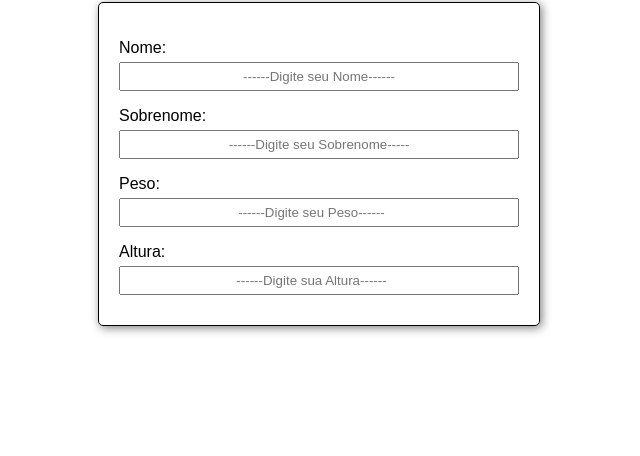
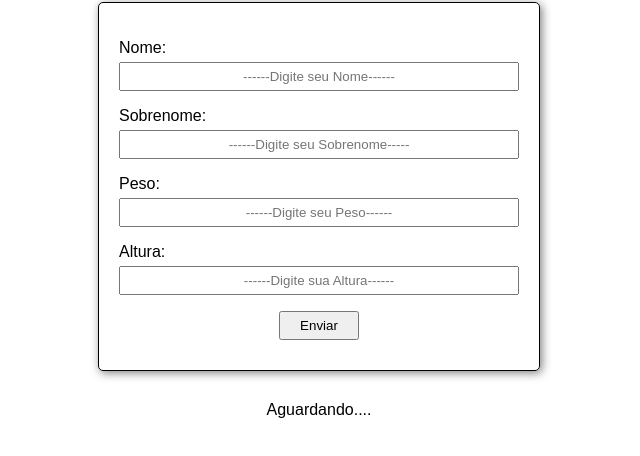
Before and after one commit to ClaudioSperb/javascript-Udemy, a plain HTML site: page Seção 2/Aula 20 - Exercicio/index.html in a window 1280 px wide. Shown: the part 76-532 px from the top of the page, without its empty margins (321-961 px from the left). Drawn offline with Linux system fonts and the light colour scheme.

Commit message:
Criamos o Ex

```diff
--- a/Seção 2/Aula 20 - Exercicio/JS/script.js
+++ b/Seção 2/Aula 20 - Exercicio/JS/script.js
@@ -0,0 +1,21 @@
+function meuEscopo (){
+    const form = document.querySelector('.form');
+    const resultado = document.querySelector('#resultado');
+
+    const pessoas = [];
+
+    function recebeEventoForm (evento){
+
+        evento.preventDefault();
+
+        const nome = form.querySelector('.nome')
+        const sobrenome = form.querySelector('.sobrenome')
+        const peso = form.querySelector('.peso')
+        const altura = form.querySelector('.altura')
+
+        console.log(nome.value, sobrenome.value, peso.value, altura.value)
+    }
+
+    form.addEventListener('submit', recebeEventoForm);
+}
+meuEscopo();
--- a/Seção 2/Aula 20 - Exercicio/index.html
+++ b/Seção 2/Aula 20 - Exercicio/index.html
@@ -37,6 +37,31 @@
             box-sizing: border-box;
             text-align: center;
         }
+
+        button{
+            padding: 5px;
+            width: 20%;
+            text-align: center;
+            display: block;
+            margin: auto;
+        }
+
+        button:hover{
+            cursor: pointer;
+            background-color: rgba(59, 58, 58, 0.342);
+            color: rgba(0, 0, 0, 0.726);
+            transition: 0.3s;
+        }
+
+        div#resultado{
+            display: block;
+            margin: auto;
+            margin-top: 20px;
+            text-align: center;
+            width: 50%;
+            height: auto;
+            padding: 10px;
+        }
     </style>
 </head>
 <body>
@@ -56,13 +81,17 @@
                 </p>
                 <p>
                     <label for="peso">Peso:</label>
-                    <input type="number" id="peso" name="peso" placeholder="------Digite seu Peso------" class="peso">
+                    <input type="text" id="peso" name="peso" placeholder="------Digite seu Peso------" class="peso">
                 </p>
                 <p>
                     <label for="altura">Altura:</label>
-                    <input type="number" id="altura" name="altura" placeholder="------Digite sua Altura------" class="altura">
+                    <input type="text" id="altura" name="altura" placeholder="------Digite sua Altura------" class="altura">
                 </p>
+                <p><button>Enviar</button></p>
             </form>
+        </div>
+        <div id="resultado">
+            Aguardando....
         </div>
     </main>
 
```
